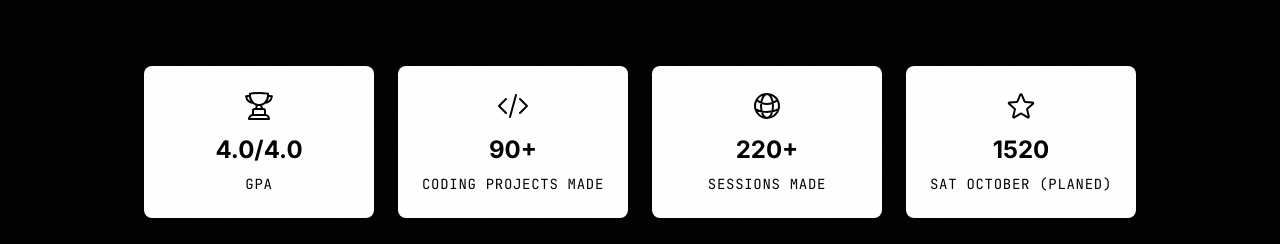
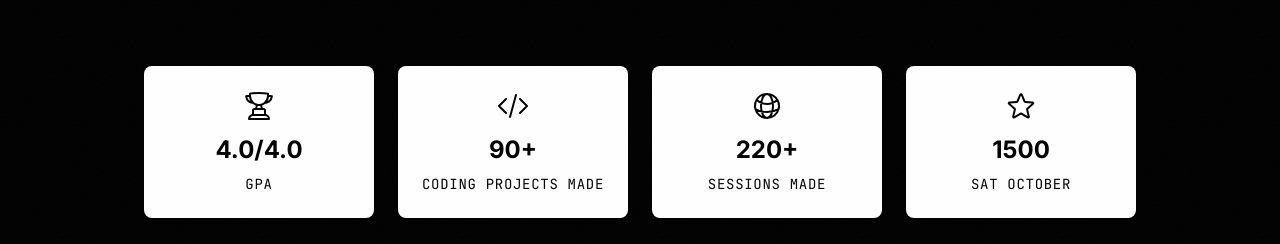
Before and after one commit to Yaseen-Saad/yaseen-saad, a Next.js app: page / in a window 1280 px wide. Shown: the part 1460-1704 px from the top of the page. Built offline with nearby package versions, Linux system fonts and the light colour scheme.

Commit message:
Update Hero.tsx

```diff
--- a/components/sections/Hero.tsx
+++ b/components/sections/Hero.tsx
@@ -347,8 +347,8 @@ export default function Hero() {
           </div>
           <div className="text-center bg-black dark:bg-white text-white dark:text-black p-6 rounded-lg">
             <StarIcon className="w-8 h-8 mx-auto mb-3" />
-            <div className="text-2xl font-bold mb-2">1520</div>
-            <div className="text-sm font-mono uppercase tracking-wider">SAT October (Planed)</div>
+            <div className="text-2xl font-bold mb-2">1500</div>
+            <div className="text-sm font-mono uppercase tracking-wider">SAT October</div>
           </div>
         </motion.div>
       </div>
```
